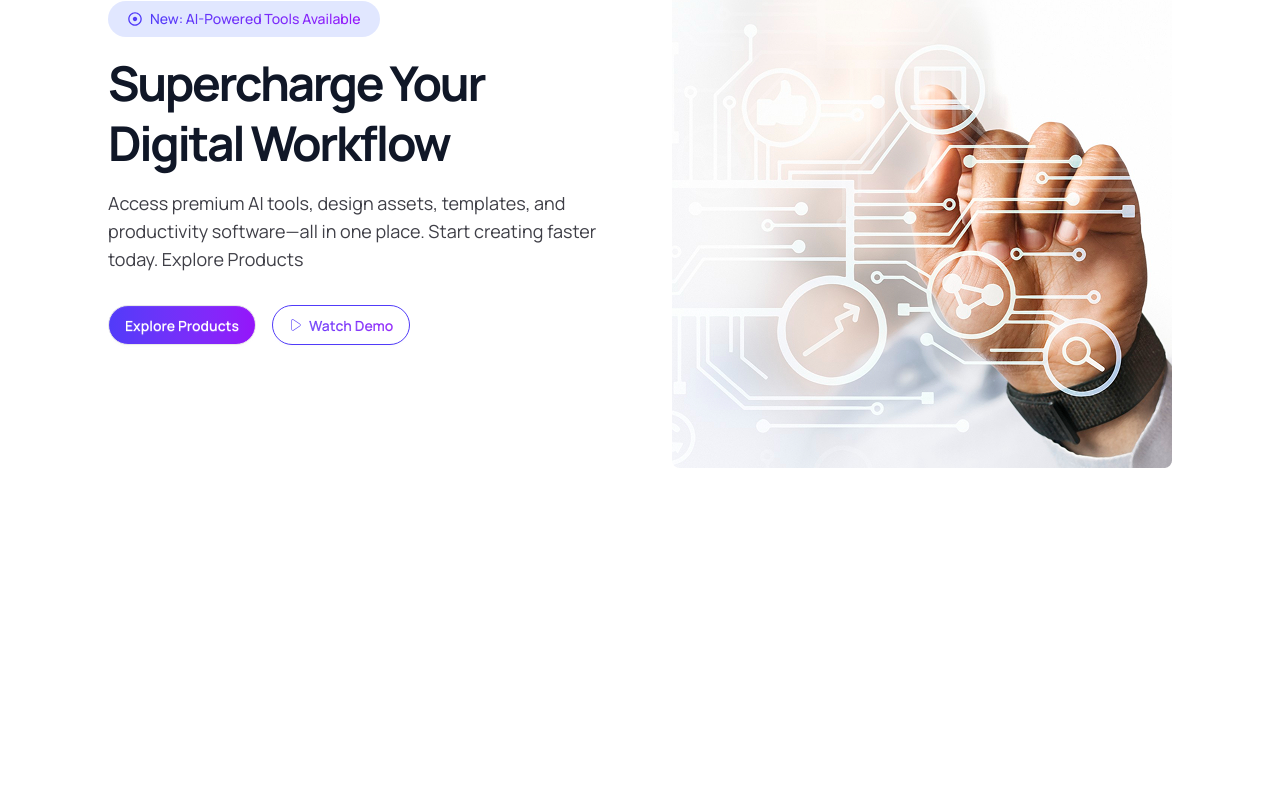
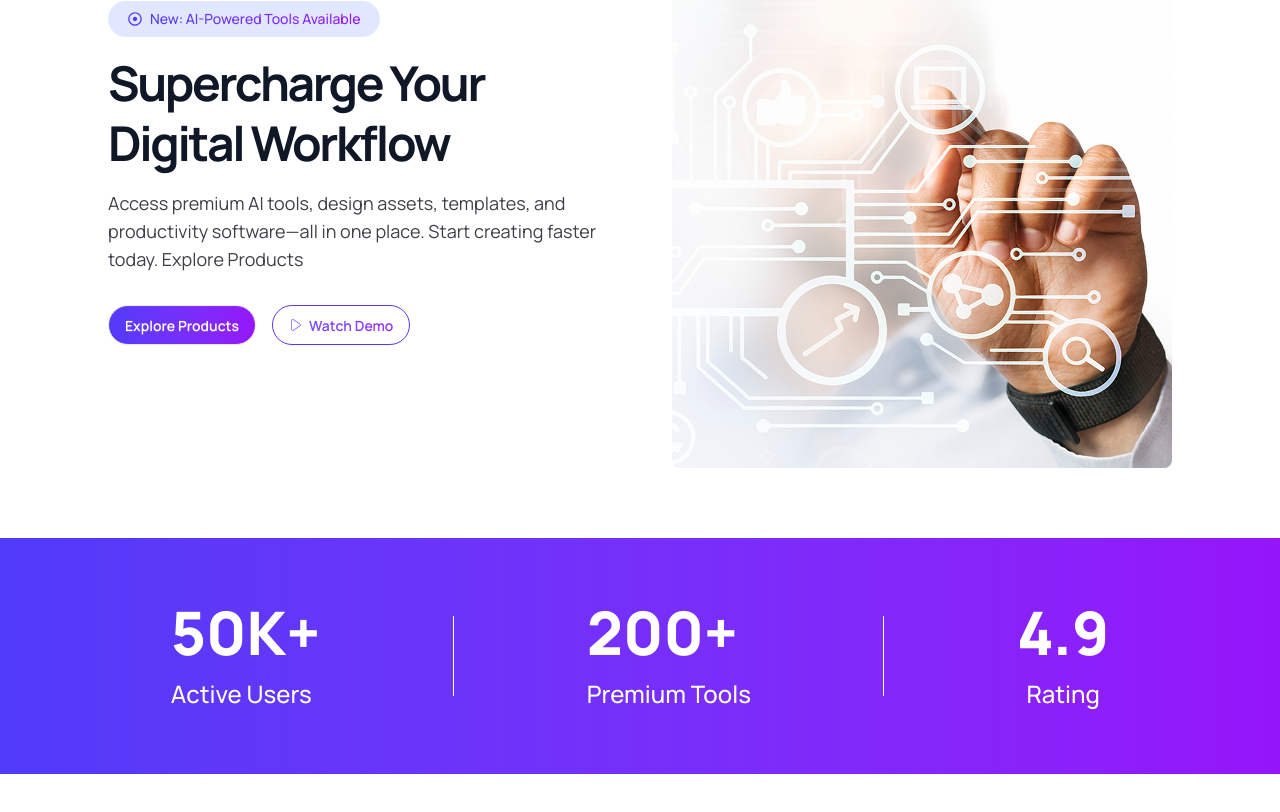
Before and after one commit to Tofazzal-13/Assignment_06, a React (Vite) app: page / in a window 1280 px wide. Shown: the part 224-1036 px from the top of the page. Before the commit the page ends 800 px from the top, so only its background shows below. Built offline with nearby package versions, Linux system fonts and the light colour scheme.

Commit message:
count added

```diff
--- a/src/App.jsx
+++ b/src/App.jsx
@@ -1,6 +1,7 @@
 
 import './App.css'
 import Banner from './Components/Banner/Banner'
+import Count from './Components/Count/Count'
 import Navbar from './Components/Navbar/Navbar'
 
 function App() {
@@ -10,6 +11,7 @@ function App() {
     <>
      <Navbar></Navbar>
      <Banner></Banner>
+     <Count></Count>
     </>
   )
 }
--- /dev/null
+++ b/src/Components/Count/Count.jsx
@@ -0,0 +1,37 @@
+import React from 'react';
+
+const Count = () => {
+    return (
+        <div className='bg-linear-to-r from-[#513BF9] to-[#9514FA]'>
+            <div className='container mx-auto m-10'>
+                {/* count all card */}
+                <div className="flex justify-between items-center w-10/12 mx-auto">
+
+                    {/* card-1 */}
+                    <div className="p-16 space-y-4">
+                        <h1 className='text-[#FFFFFF] text-6xl font-extrabold'>50K+</h1>
+                        <p className='text-2xl text-white font-medium'>Active Users</p>
+                    </div>
+
+                    <div className="h-20 border-r border-white mx-3"></div>
+
+                    {/* card-2 */}
+                    <div className="p-16 space-y-4">
+                        <h1 className='text-[#FFFFFF] text-6xl font-extrabold'>200+</h1>
+                        <p className='text-2xl text-white font-medium'>Premium Tools</p>
+                    </div>
+
+                    <div className="h-20 border-r border-white mx-3"></div>
+
+                    {/* card-3 */}
+                    <div className="p-16 space-y-4 text-center">
+                        <h1 className='text-[#FFFFFF] text-6xl font-extrabold'>4.9</h1>
+                        <p className='text-2xl text-white font-medium'>Rating</p>
+                    </div>
+                </div>
+            </div>
+        </div>
+    );
+};
+
+export default Count;
```
